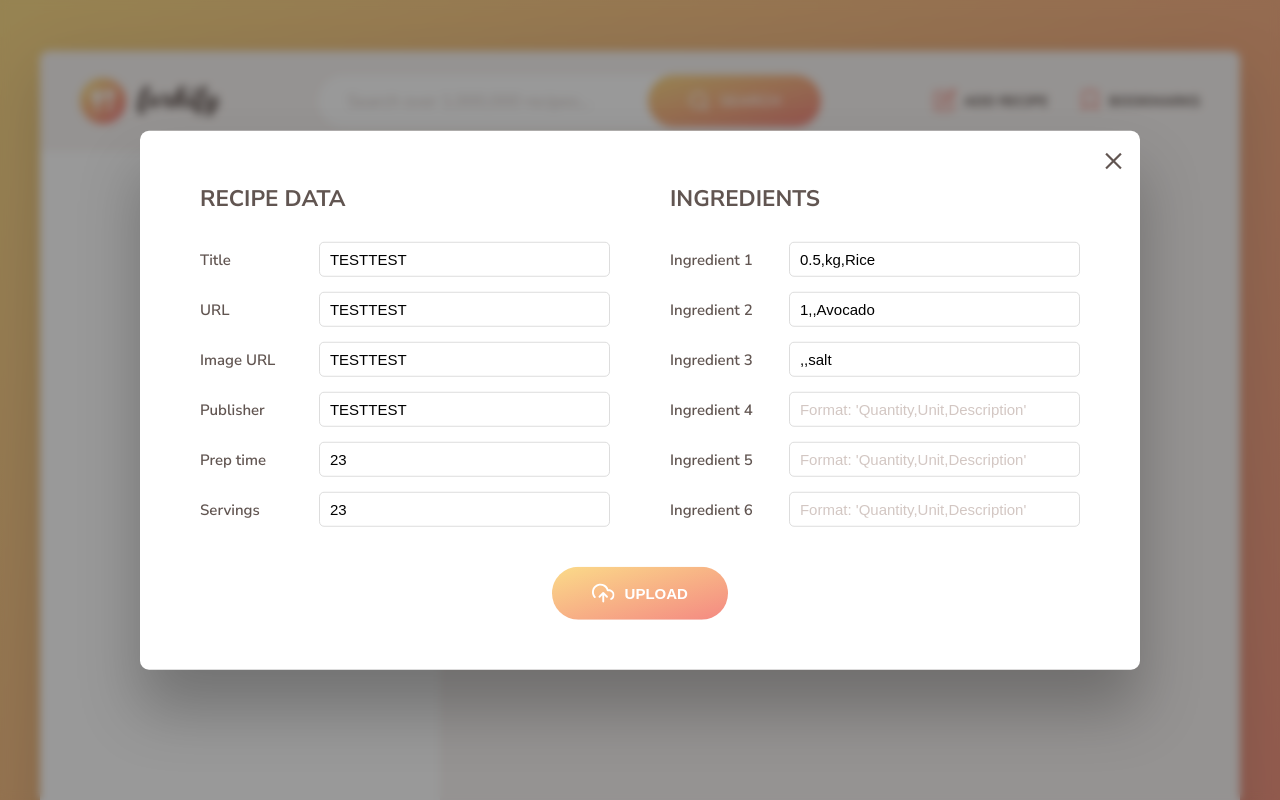
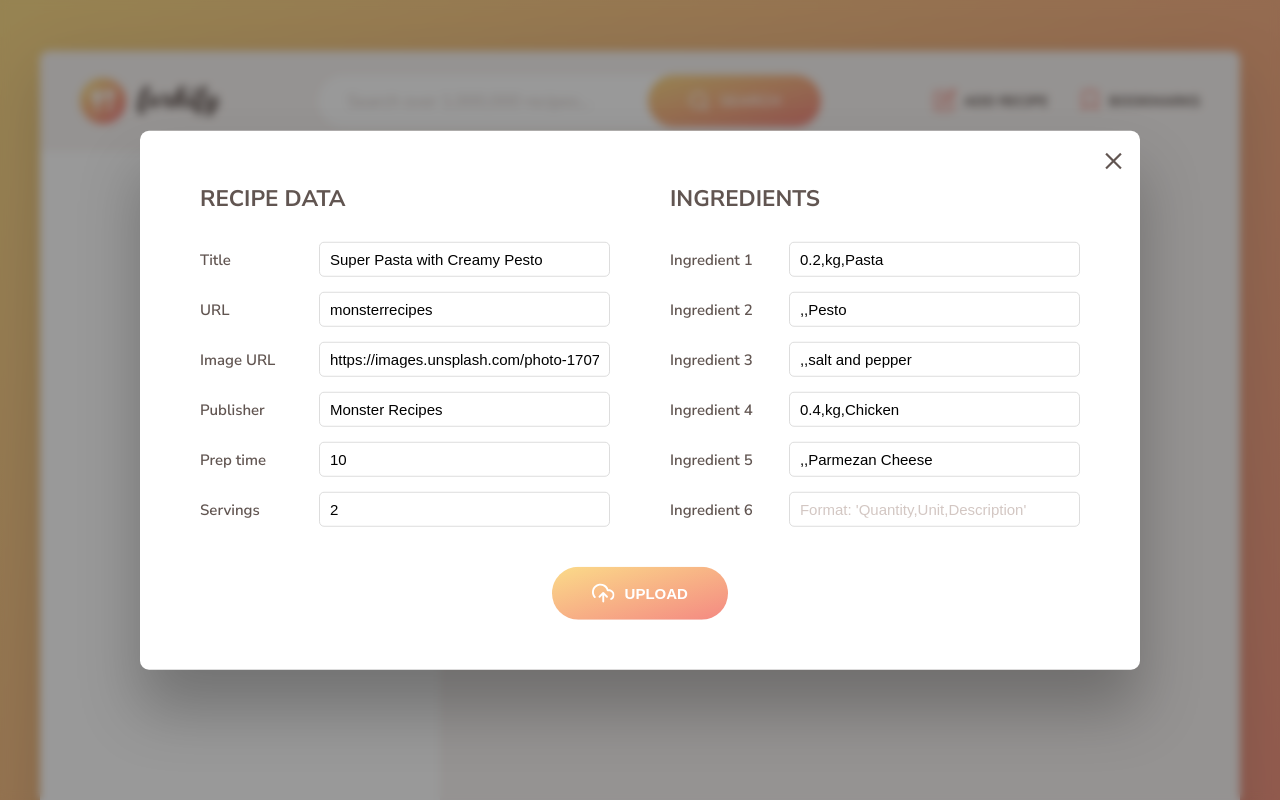
Before and after one commit to ElmaHarmsen/forkify-project, a website built with Parcel: page index.html in a window 1280 px wide. Both pictures are taken after a click on the button "ADD RECIPE". Shown: the top 800 px of the page. Built offline with nearby package versions, Linux system fonts and the light colour scheme.

Commit message:
small changes to upload recipe input fields

```diff
--- a/index.html
+++ b/index.html
@@ -263,24 +263,39 @@
         <div class="upload__column">
           <h3 class="upload__heading">Recipe data</h3>
           <label>Title</label>
-          <input value="TESTTEST" required name="title" type="text" />
+          <input
+            value="Super Pasta with Creamy Pesto"
+            required
+            name="title"
+            type="text"
+          />
           <label>URL</label>
-          <input value="TESTTEST" required name="sourceUrl" type="text" />
+          <input value="monsterrecipes" required name="sourceUrl" type="text" />
           <label>Image URL</label>
-          <input value="TESTTEST" required name="image" type="text" />
+          <input
+            value="https://images.unsplash.com/photo-1707448460889-e268eb742820?w=900&auto=format&fit=crop&q=60&ixlib=rb-4.1.0&ixid=M3wxMjA3fDB8MHxzZWFyY2h8M3x8cGFzdGElMjBwZXN0b3xlbnwwfHwwfHx8Mg%3D%3D"
+            required
+            name="image"
+            type="text"
+          />
           <label>Publisher</label>
-          <input value="TESTTEST" required name="publisher" type="text" />
+          <input
+            value="Monster Recipes"
+            required
+            name="publisher"
+            type="text"
+          />
           <label>Prep time</label>
-          <input value="23" required name="cookingTime" type="number" />
+          <input value="10" required name="cookingTime" type="number" />
           <label>Servings</label>
-          <input value="23" required name="servings" type="number" />
+          <input value="2" required name="servings" type="number" />
         </div>
 
         <div class="upload__column">
           <h3 class="upload__heading">Ingredients</h3>
           <label>Ingredient 1</label>
           <input
-            value="0.5,kg,Rice"
+            value="0.2,kg,Pasta"
             type="text"
             required
             name="ingredient-1"
@@ -288,26 +303,28 @@
           />
           <label>Ingredient 2</label>
           <input
-            value="1,,Avocado"
+            value=",,Pesto"
             type="text"
             name="ingredient-2"
             placeholder="Format: 'Quantity,Unit,Description'"
           />
           <label>Ingredient 3</label>
           <input
-            value=",,salt"
+            value=",,salt and pepper"
             type="text"
             name="ingredient-3"
             placeholder="Format: 'Quantity,Unit,Description'"
           />
           <label>Ingredient 4</label>
           <input
+            value="0.4,kg,Chicken"
             type="text"
             name="ingredient-4"
             placeholder="Format: 'Quantity,Unit,Description'"
           />
           <label>Ingredient 5</label>
           <input
+            value=",,Parmezan Cheese"
             type="text"
             name="ingredient-5"
             placeholder="Format: 'Quantity,Unit,Description'"
```
